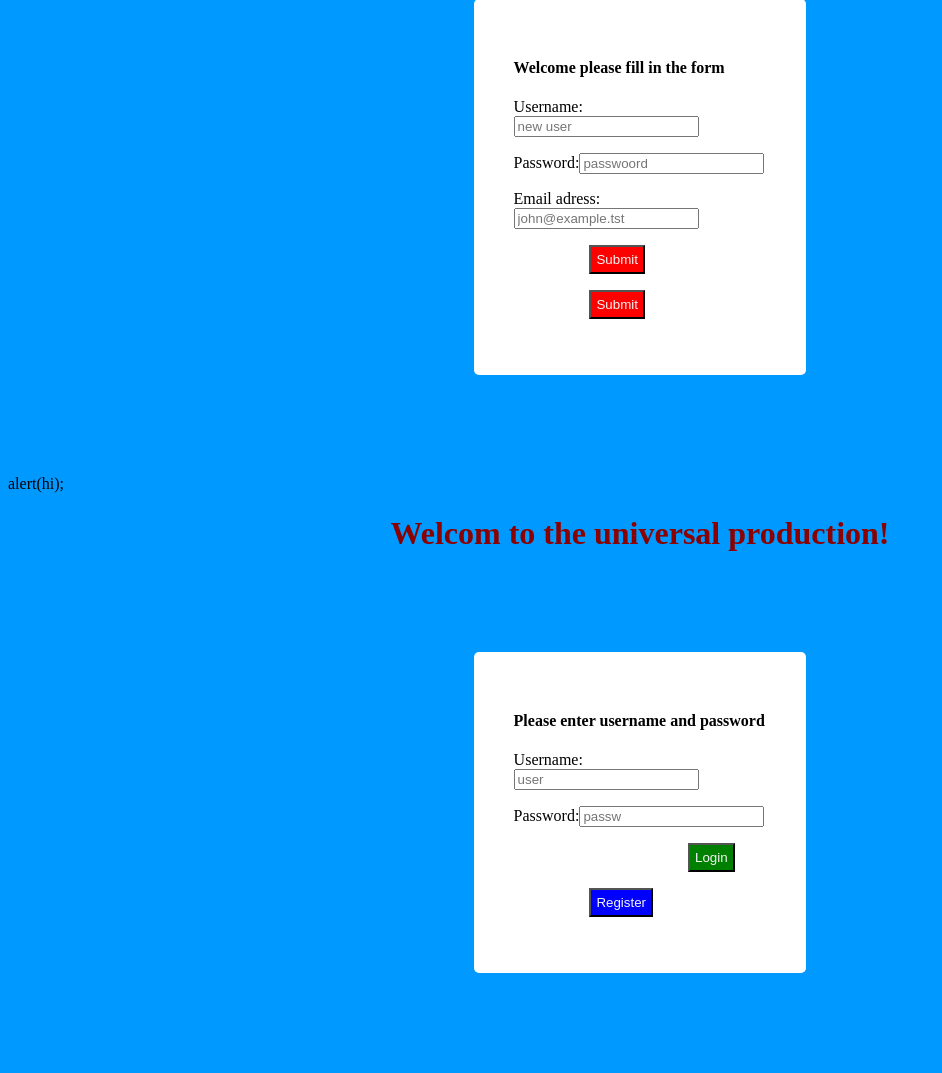
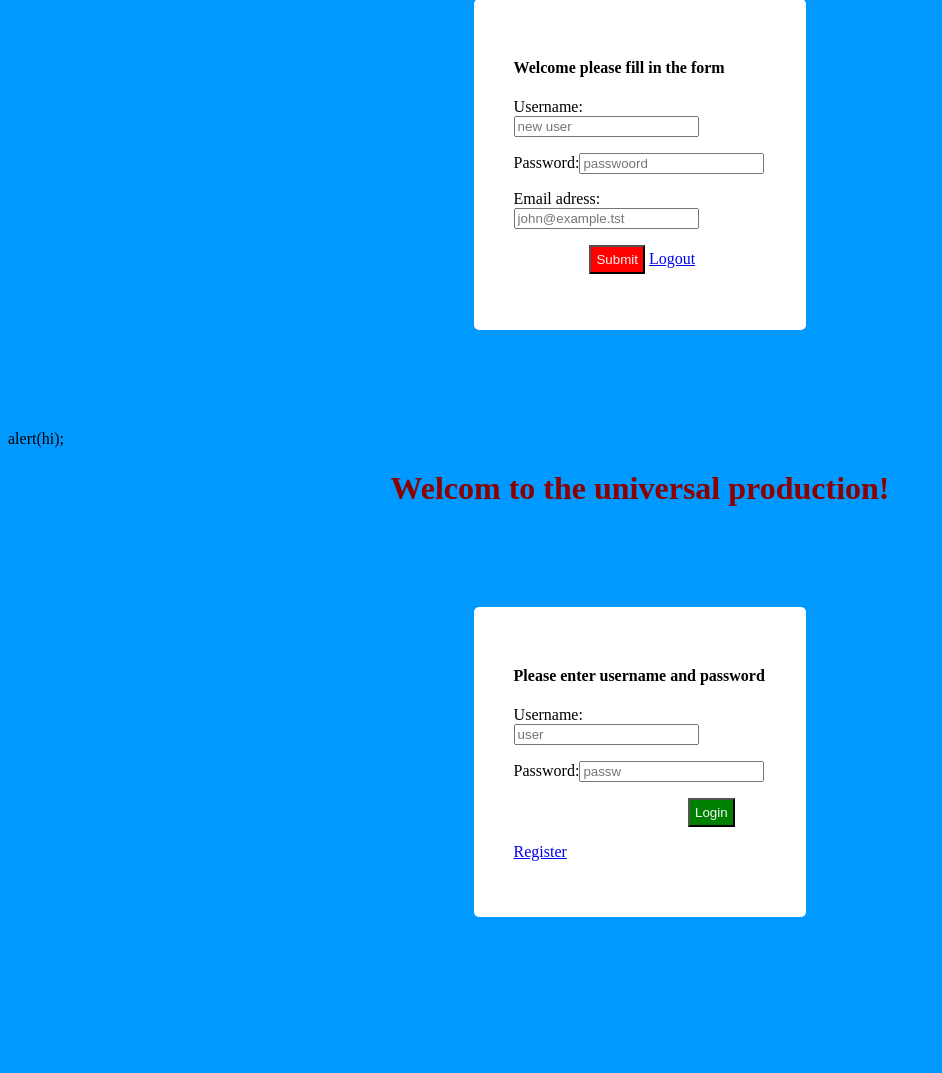
Before and after one commit to TJKnigge/Login_Assignmet, a PHP site: page /Register_session.php in a window 1280 px wide. Shown: the part 101-1174 px from the top of the page, without its empty margins (0-942 px from the left). After the commit the page ends 1018 px from the top, so only its background shows below. Run offline with PHP 8.4, Linux system fonts and the light colour scheme.

Commit message:
nu registreren, moiie button later

```diff
--- a/Register_session.php
+++ b/Register_session.php
@@ -36,13 +36,10 @@
             </p>
             <p>
                 Email adress:<input type="email" name="email" placeholder="john@example.tst" required ><br>
-            </p>
-            <p>
-                <button type="submit" id="submit" value="login" > Submit </button>
-            </p>
+
             <p>
                 <button class="primary" id="submit" value="submit" > Submit </button>
-                <a class="primary" href="index.php"></a>
+                <a class="primary" href="logout_session.php">Logout</a>
             </p>
 
 
--- a/index.php
+++ b/index.php
@@ -28,10 +28,11 @@
                 <a type="submit" href="logout_session.php"></a>
             </p>-->
             <p>
-                <button class="primary" id="reg" value="register" > Register </button>
-                <a class="primary" href="Register_session.php"></a>
+
+                <!--<button class="primary" id="reg" value="register"  href="Register_session.php"> Register</button>-->
+                <a class="primary" href="Register_session.php">Register</a>
+
             </p>
-
 
             </form>
         </div>
```
